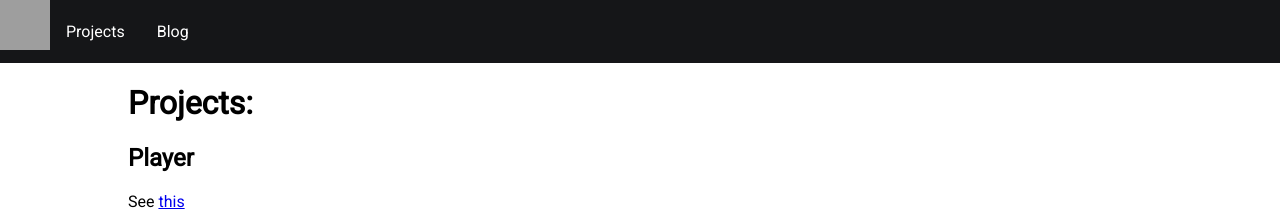
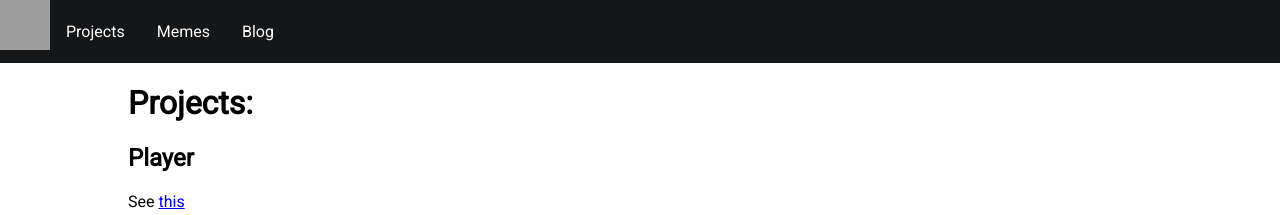
Before and after one commit to FunctionalMetatable/beta, a Jekyll site: the page built from projects/index.md, in a window 1280 px wide. Shown: the top 215 px of the page. Built offline with Jekyll 4.4.1, drawn with Linux system fonts in a browser that asks for light colours; our own code applies the rules of GitHub Pages for plain Markdown files; grey boxes are pictures that could not be loaded.

Commit message:
Update nav.html

```diff
--- a/_includes/nav.html
+++ b/_includes/nav.html
@@ -69,6 +69,11 @@
     </li>
     <li>
       <div class="align-left">
+        <a href="/lol" target="_top">Memes</a>
+      </div>
+    </li>
+    <li>
+      <div class="align-left">
         <div class="bg">
           <a href="/blog">Blog</a>
         </div>
```
